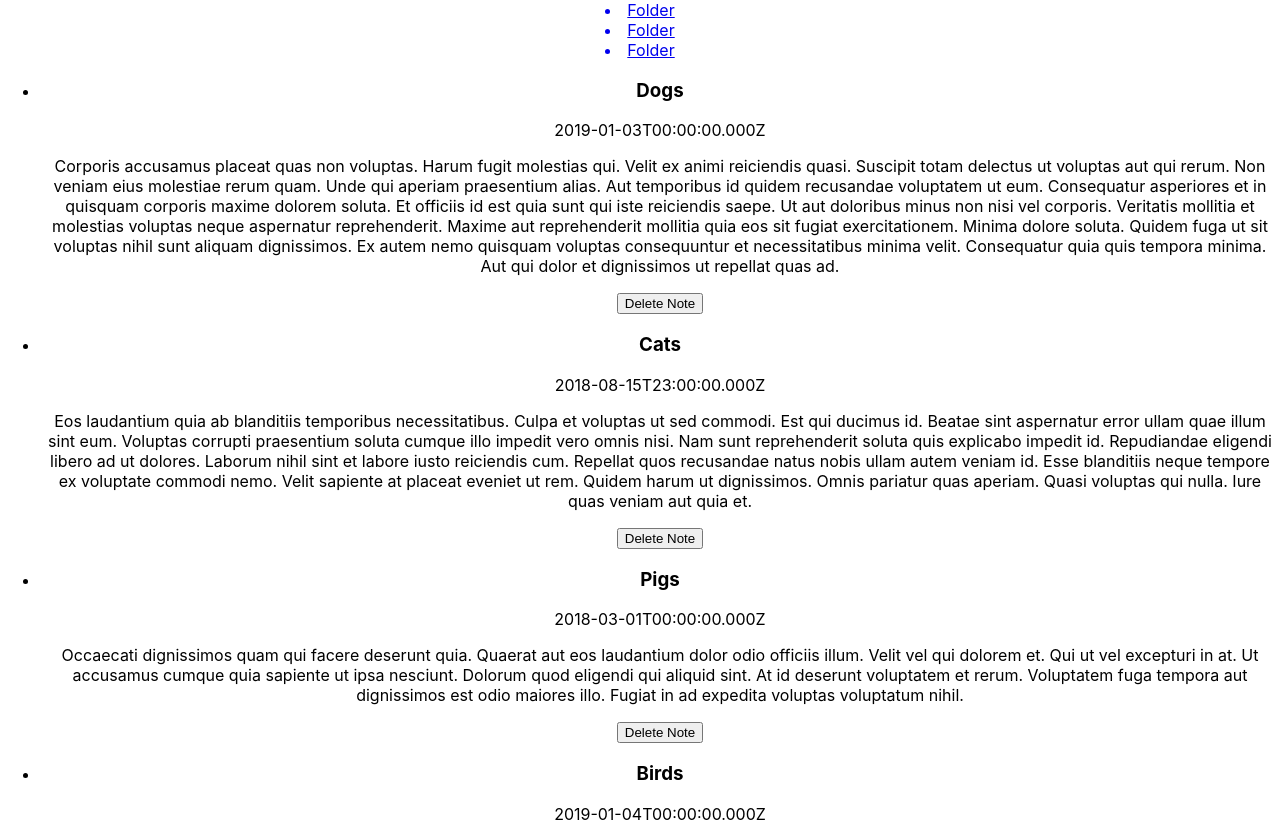
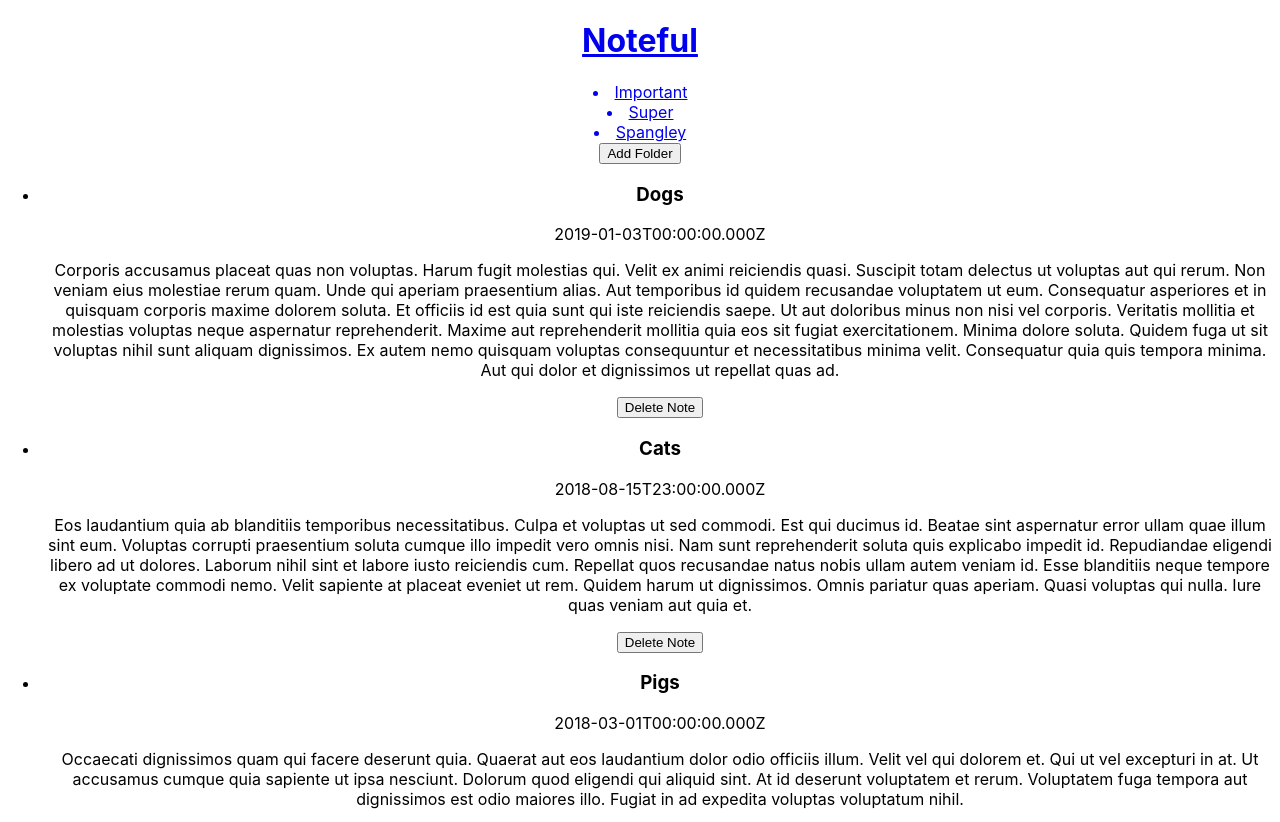
Before and after one commit to wysocki129/react-noteful, a React (Create React App) app: page / in a window 1280 px wide. Shown: the top 822 px of the page. Built offline with nearby package versions, Linux system fonts and the light colour scheme.

Commit message:
added folder linking

```diff
--- a/src/App.js
+++ b/src/App.js
@@ -1,6 +1,6 @@
 import React, { useState } from 'react';
 import './App.css';
-import { BrowserRouter as Router, Route } from 'react-router-dom';
+import { BrowserRouter as Router, Route, Link } from 'react-router-dom';
 import FolderList from './components/FolderList/FolderList';
 import NoteList from './components/NoteList/NoteList';
 import { dummyFolders, dummyNotes } from './dummy-store';
@@ -18,7 +18,9 @@ const App = ({ starterFolders, starterNotes }) => {
 	return (
 		<Router>
 			<div className="App">
+				<Link to='/'><h1>Noteful</h1></Link>
 				<Route path='/' render={() => (<><FolderList allFolders={allFolders} /> <NoteList allNotes={allNotes} /></>)} />
+
 			</div>
 		</Router>
 	)
--- a/src/components/Folder/Folder.jsx
+++ b/src/components/Folder/Folder.jsx
@@ -1,7 +1,7 @@
 import React from 'react';
 
-const Folder = () => {
-	return <li>Folder</li>;
+const Folder = ({data}) => {
+	return <li>{data.name}</li>;
 };
 
 export default Folder;
--- a/src/components/FolderList/FolderList.jsx
+++ b/src/components/FolderList/FolderList.jsx
@@ -6,7 +6,8 @@ const FolderList = ({ allFolders }) => {
 	console.log(allFolders)
 	return (
 		<nav>
-			{allFolders.map(folder => <Link key={folder.id} to={folder.id}><Folder data={folder} /></Link>)}
+			{allFolders.map(folder => <Link to={folder.id} ><Folder data={folder} /></Link>)}
+		<button type='button'>Add Folder</button>
 		</nav>
 	);
 };
```
